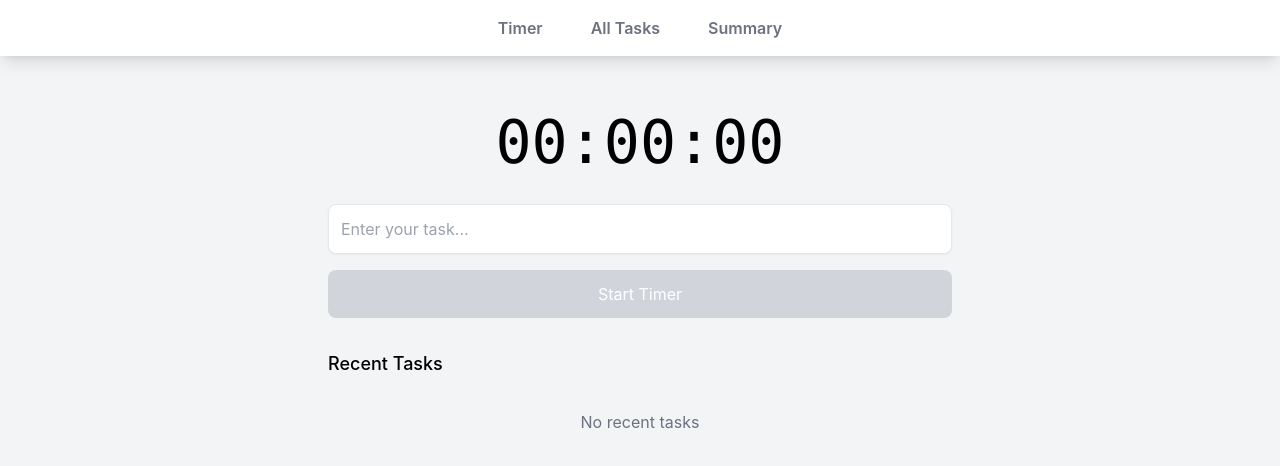
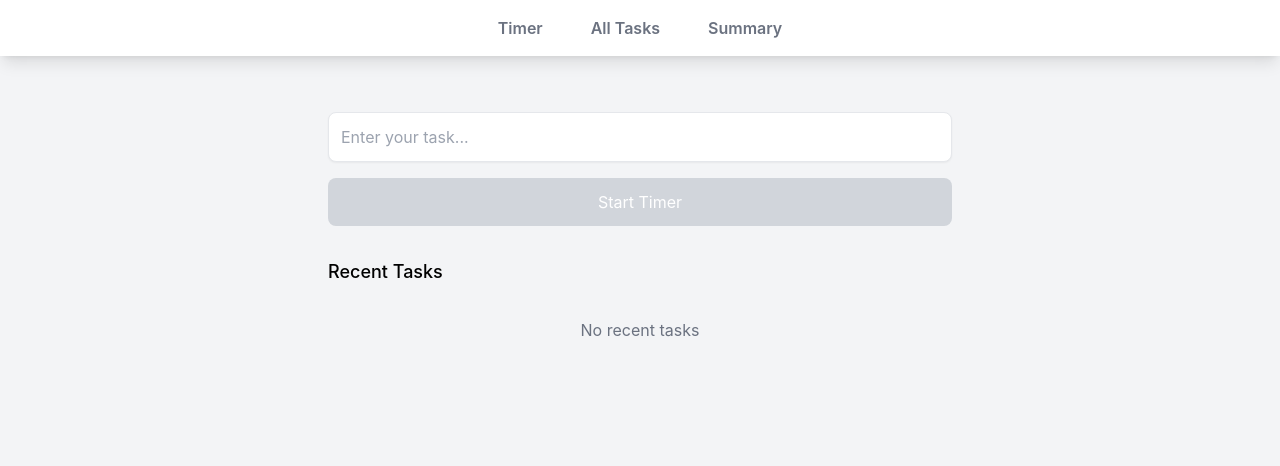
Before and after one commit to evelynso2024/TimeWell, a React (Create React App) app: page / in a window 1280 px wide. Shown: the top 466 px of the page. Built offline with nearby package versions, Linux system fonts and the light colour scheme; the HTML template or start-up script is replaced by a standard one.

Commit message:
Update Timer.js

```diff
--- a/src/components/Timer.js
+++ b/src/components/Timer.js
@@ -5,6 +5,7 @@ function Timer({ onTimerStateChange }) {
   const [isRunning, setIsRunning] = useState(false);
   const [time, setTime] = useState(0);
   const [recentTasks, setRecentTasks] = useState([]);
+  const [showTimer, setShowTimer] = useState(false);
 
   // Load recent tasks on component mount
   useEffect(() => {
@@ -49,6 +50,7 @@ function Timer({ onTimerStateChange }) {
   const handleStart = () => {
     if (task.trim()) {
       setIsRunning(true);
+      setShowTimer(true);
       playSound();
     }
   };
@@ -57,6 +59,7 @@ function Timer({ onTimerStateChange }) {
   const handleEnd = () => {
     if (isRunning) {
       setIsRunning(false);
+      setShowTimer(false);
       playSound();
 
       // Create new task
@@ -85,6 +88,13 @@ function Timer({ onTimerStateChange }) {
     }
   };
 
+  // Handle key press for Return key
+  const handleKeyPress = (e) => {
+    if (e.key === 'Enter' && task.trim()) {
+      handleStart();
+    }
+  };
+
   return (
     <div className="max-w-2xl mx-auto p-6">
       {/* Audio element */}
@@ -109,16 +119,19 @@ function Timer({ onTimerStateChange }) {
         </div>
       ) : (
         <div>
-          <div className="text-center mb-8">
-            <div className="text-6xl font-mono mb-4">
-              {formatTime(time)}
+          {showTimer && (
+            <div className="text-center mb-8">
+              <div className="text-6xl font-mono mb-4">
+                {formatTime(time)}
+              </div>
             </div>
-          </div>
+          )}
           <div className="space-y-4">
             <input
               type="text"
               value={task}
               onChange={(e) => setTask(e.target.value)}
+              onKeyPress={handleKeyPress}
               placeholder="Enter your task..."
               className="w-full p-3 border rounded-lg shadow-sm focus:ring-2 focus:ring-blue-500 focus:border-blue-500"
             />
```
